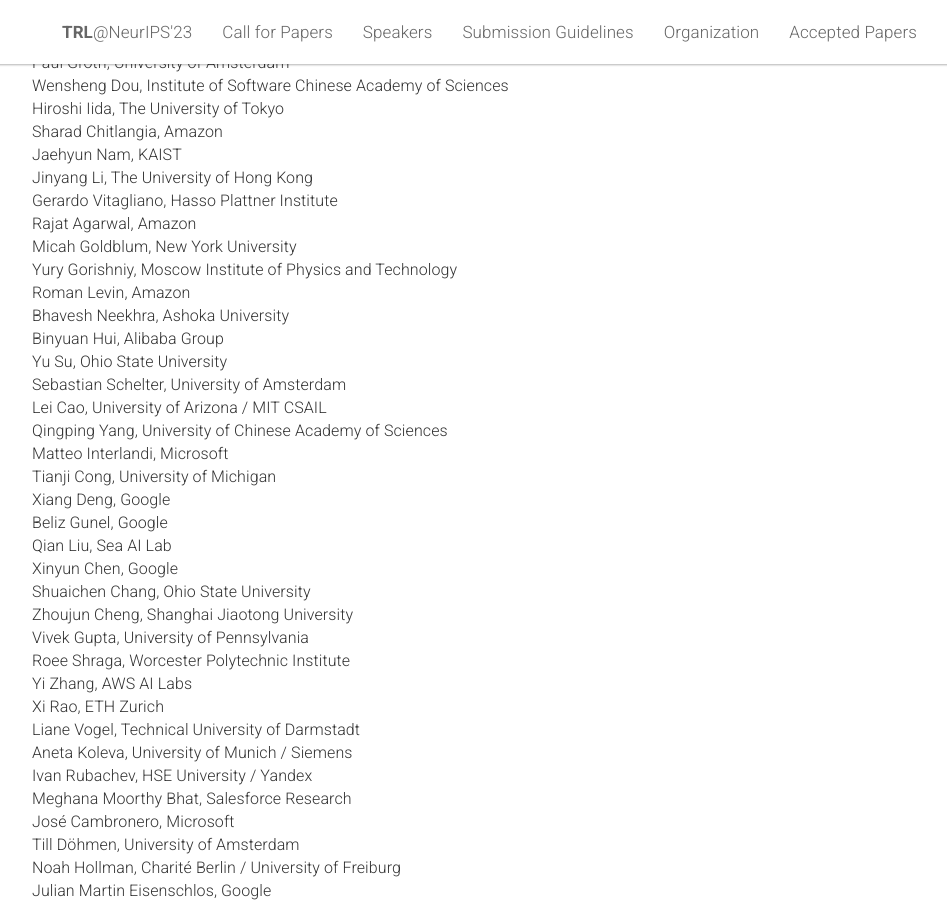
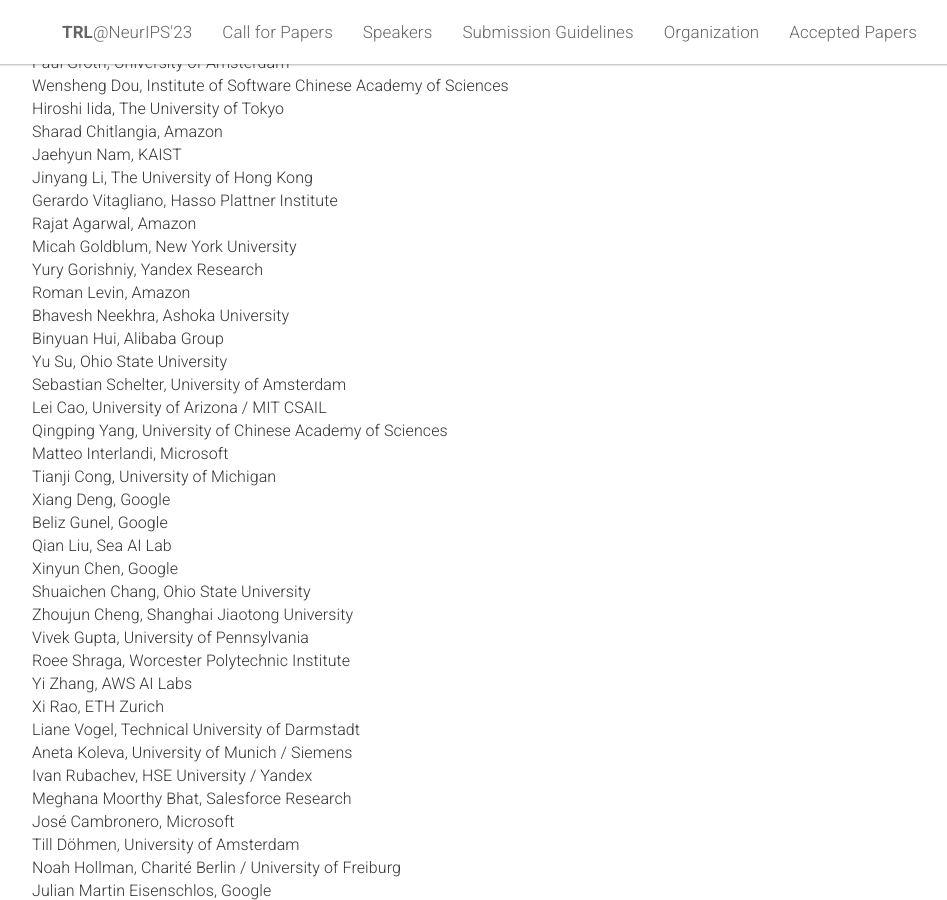
Before and after one commit to table-representation-learning/table-representation-learning.github.io, a Jekyll site: the page built from _pages/home.html, in a window 1280 px wide and 900 px high, scrolled down 3205 px. Shown: the whole window, without its empty margins (133-1080 px from the left). Built offline with Jekyll 4.4.1, drawn with Linux system fonts in a browser that asks for light colours.

Commit message:
update affil

```diff
--- a/_pages/home.html
+++ b/_pages/home.html
@@ -640,7 +640,7 @@
         Gerardo Vitagliano,	Hasso Plattner Institute<br>
         Rajat Agarwal,	Amazon<br>
         Micah Goldblum,	New York University<br>
-        Yury Gorishniy,	Moscow Institute of Physics and Technology<br>
+        Yury Gorishniy,	Yandex Research<br>
         Roman Levin,	Amazon<br>
         Bhavesh Neekhra,	Ashoka University<br>
         Binyuan Hui,	Alibaba Group<br>
```
